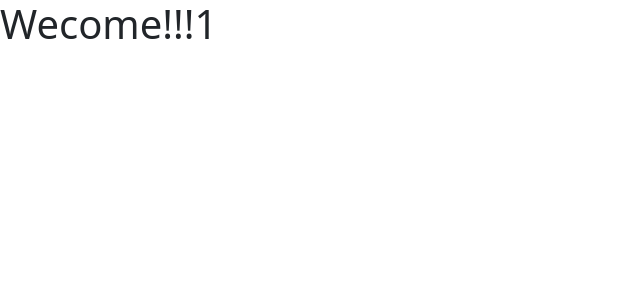
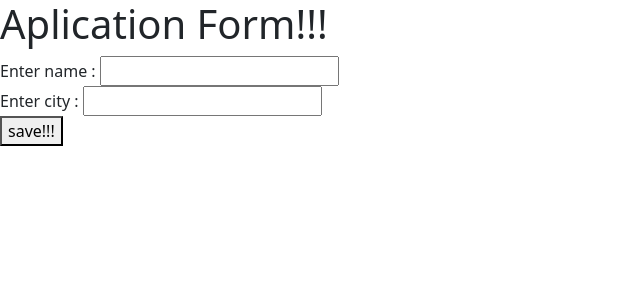
Before and after one commit to Viplovesana/Practice-react-js, a React (Vite) app: page / in a window 1280 px wide. Shown: the top 300 px of the page, without its empty margins (0-640 px from the left). Built offline with nearby package versions, Linux system fonts and the light colour scheme.

Commit message:
new commit

```diff
--- a/src/App.jsx
+++ b/src/App.jsx
@@ -717,6 +717,30 @@
 
 
 
+
+
+// import { useState,useEffect } from "react";
+// const App =()=>{
+// const[count,setCount]=useState(0)
+
+// useEffect(()=>{
+//    setTimeout(()=>{
+//     setCount(count+1)
+//    },1000)
+
+// },[]);
+
+//     return(
+//         <>
+//         <h1>Wecome!!!{count}</h1>
+
+//         </>
+//     )
+// };
+// export default App;
+
+
+
 // const App =()=>{
 //     return(
 //         <>
@@ -727,20 +751,25 @@
 // export default App;
 
 
-import { useState,useEffect } from "react";
+import { useState } from "react";
 const App =()=>{
-const[count,setCount]=useState(0)
+    const[name,setName]=useState("")
+    const[city,setCity]=useState("")
 
-useEffect(()=>{
-   setTimeout(()=>{
-    setCount(count+1)
-   },1000)
+    const handlesubmit=()=>{
+        alert(`My name : ${name} My city :${city}`);
 
-},[]);
-
+    }
     return(
         <>
-        <h1>Wecome!!!{count}</h1>
+        <h1>Aplication Form!!!</h1>
+        Enter name : <input type="text" value={name}
+        onChange={(e)=>{setName(e.target.value)}} />
+        <br />
+        Enter city : <input type="text" value={city}
+         onChange={(e)=>{setCity(e.target.value)}} />
+        <br />
+        <button onClick={handlesubmit}>save!!!</button>
 
         </>
     )
```
